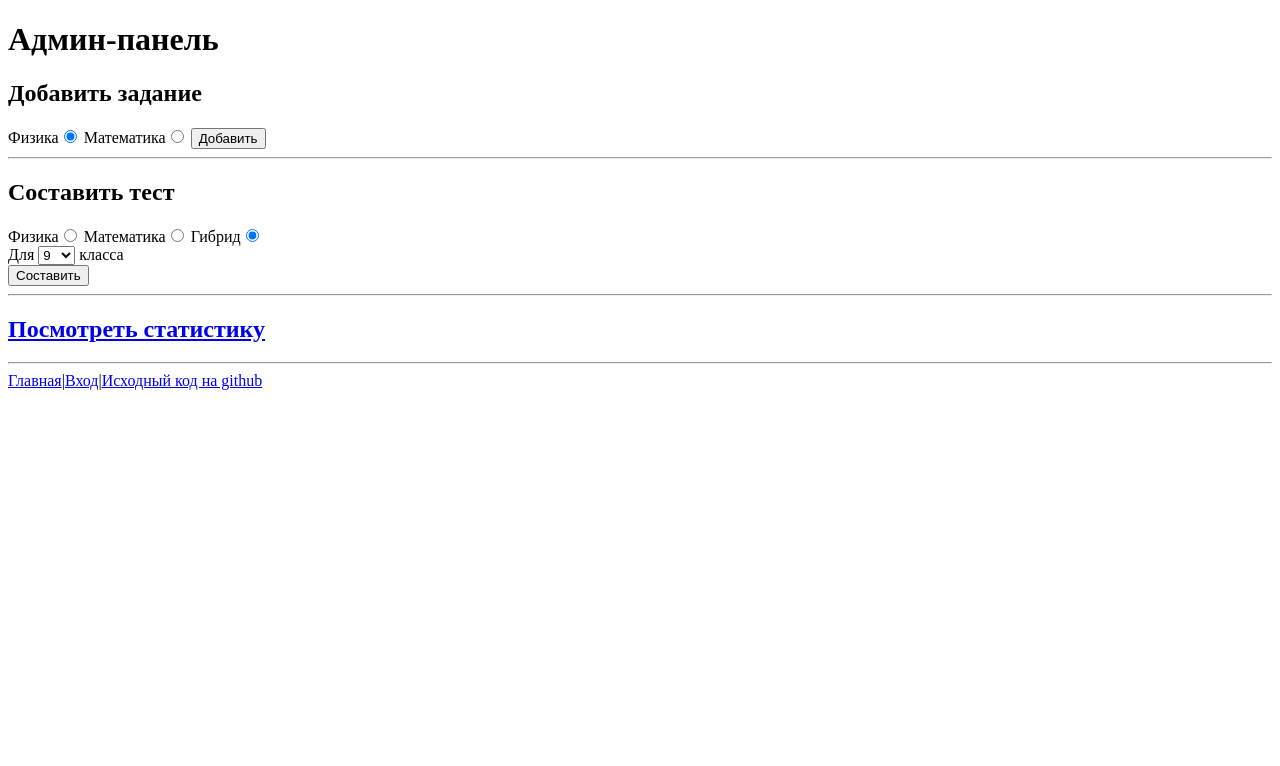
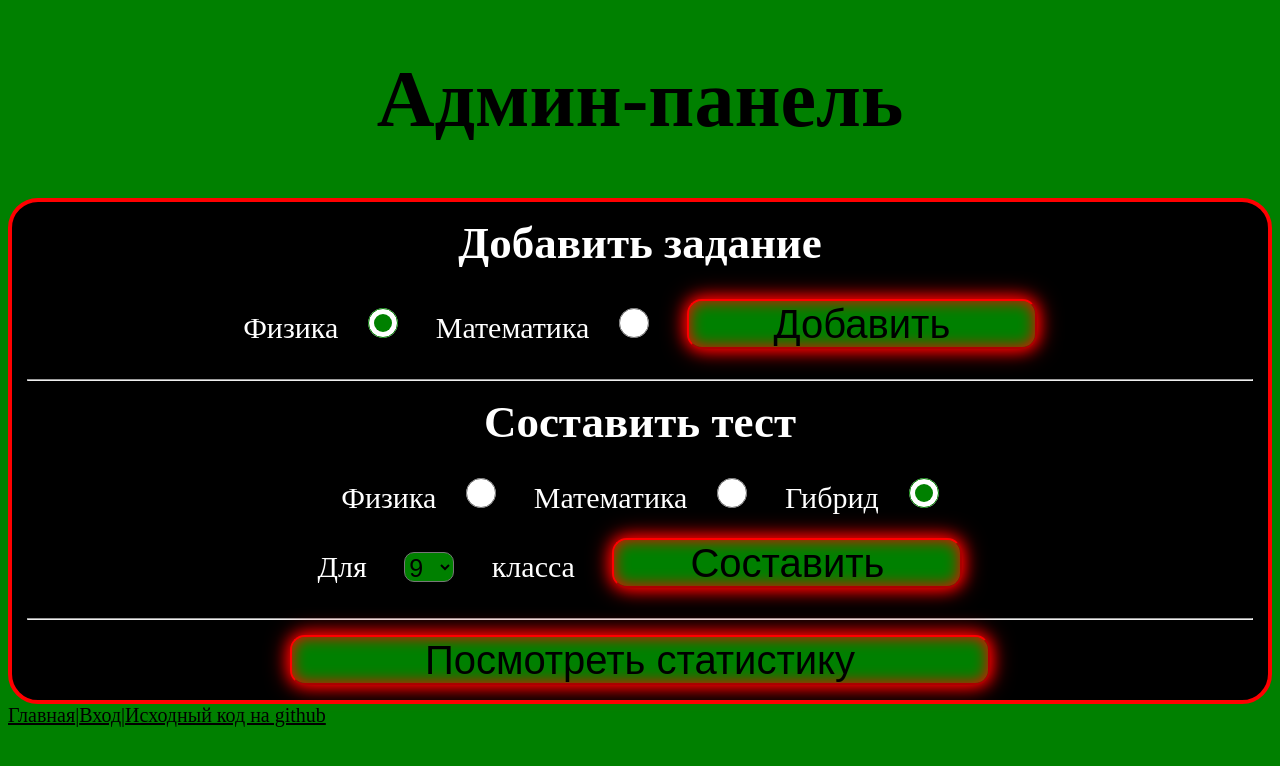
Before and after one commit to Stepan-Kharchenko/flask-for-student, a Flask app: page /admin in a window 1280 px wide. Shown: the top 766 px of the page. Run offline with Flask 3, Linux system fonts and the light colour scheme; parts of the project's set-up code (start-up, migrations or seed data) failed here and were passed over.

Commit message:
feat(style): add css

```diff
--- a/app.py
+++ b/app.py
@@ -17,4 +17,4 @@ scripts.initialize(app)
 
 if __name__ == "__main__":
     print("run")
-    app.run(host="0.0.0.0",debug=True)
+    app.run(host=ip,debug=True)
--- a/models.py
+++ b/models.py
@@ -5,7 +5,11 @@ from sqlalchemy.ext.declarative import declarative_base
 from sqlalchemy.orm import sessionmaker,relationship
 from sqlalchemy.exc import IntegrityError
 
-engine = create_engine("sqlite:///learning.db",echo=False)
+engine = create_engine("sqlite:///learning.db",
+                       pool_size=15,          # Базовое количество удерживаемых подключений (было 5)
+                       max_overflow=25,       # Сколько подключений можно создать сверх pool_size (было 1
+                       pool_timeout=60.0,
+                       echo=True)
 Session = sessionmaker(bind=engine)
 Base = declarative_base()
 
--- a/scripts/admin/test.py
+++ b/scripts/admin/test.py
@@ -26,7 +26,8 @@ def initialize(app:Flask):
                 if i[:2]==val or (val=="st" and i=="root"): yield i
         d = request.form
         print(d)
-        for student in (sort(d,"st") if "root" not in d else ("root")):
+        for student in (sort(d,"st") if "root" not in d else ("root",)):
+            user_id = int(student[2:])
             vars = [i.variant for i in m.Results.select_test([m.Results.user_id==user_id])]
             maxvar = 0 if not vars else max(vars)
             for exersize in sort(d,"ex"):
--- a/scripts/test.py
+++ b/scripts/test.py
@@ -41,6 +41,7 @@ def initialize(app:Flask):
                                                                                    m.User.user_class==user.user_class])[0].id]):
                 print("+"*100)
                 m.Results.add_test(user_id=user.id,exersize_id=i.exersize_id,variant=maxvar+1)
+        else: maxvar = int(var[4:])-1
         ids = {i.id for i in m.Results.select_test([m.Results.variant==maxvar+1,m.Results.user_id==user.id])}
         return render_template("test/test.html",ids=tuple(ids),email=mail,m=m)
 
--- /dev/null
+++ b/static/styles/style.css
@@ -0,0 +1,76 @@
+@keyframes pulse {
+  0% {
+    box-shadow: 0 0 5px #ff0000, 0 0 10px #ff0000, inset 0 0 5px #ff0000;
+    border-color: #ff0000;
+  }
+  100% {
+    box-shadow: 0 0 20px #ff0000, 0 0 30px #ff0000, inset 0 0 20px #ff0000;
+    border-color: #ff0000;
+  }
+}
+
+
+main{
+  background-color: black;
+  color: white;
+  border: red solid 4px;
+  border-radius: 30px;
+  height: auto;
+  width: auto;
+  font-size: 30px;
+  button.large {
+    width: 700px;
+  } button {
+    background-color: green;
+    color: black;
+    width: 350px;
+    height: 50px;
+    font-size: 40px;
+    border-radius: 15px;
+    animation: pulse 1.5s infinite alternate;
+  }
+  input[type="text"],
+  input[type="email"] {
+    background-color: green;
+    color: black;
+    border: red solid 2px;
+    border-radius: 15px;
+    width: 400px;
+    height: 50px;
+    font-size: 40px;
+  } input[type="checkbox"],
+  input[type="radio"] {
+    width: 30px;
+    height: 30px;
+    accent-color: green;
+  }
+  select {
+    width: 50px;
+    height: 30px;
+    color: black;
+    background-color: green;
+    font-size: 25px;
+    border-radius: 10px;
+  } select.large {
+    width: 150px;
+  }
+  table {
+    border: green solid 2px;
+    border-collapse: collapse;
+  } th,td {
+    border: green solid 2px;
+    text-align: center;
+  } th {
+    color: green;
+  }
+  form > * {margin: 15px;}
+  .center {
+    text-align: center;
+  }
+} main > * {margin: 15px;}
+
+footer {
+    color: black;
+    a {color: black;}
+    font-size: 20px;
+}
--- a/templates/admin/panel.html
+++ b/templates/admin/panel.html
@@ -1,18 +1,16 @@
 {% extends "base.html" %}
+{% block title %}Админ панель{% endblock %}
 
-{% block title %}Админ панель{% endblock %}
-{% block header %}
-    <h1>Админ-панель</h1>
-{% endblock %}
+{% block header %}<h1>Админ-панель</h1>{% endblock %}
 {% block main %}
-    <h2>Добавить задание</h2>
-    <form method="post" action="/admin/add_exersize">
+    <form method="post" action="/admin/add_exersize" class="center">
+        <h2>Добавить задание</h2>
         <label>Физика</label><input type="radio" name="subject" value="physic" checked>
         <label>Математика</label><input type="radio" name="subject" value="math">
-        <input type="submit" value="Добавить">
+        <button type="submit" class="button-send">Добавить</button>
     </form><hr>
-    <h2>Составить тест</h2>
-    <form method="post" action="/admin/test">
+    <form method="post" action="/admin/test" class="center">
+        <h2>Составить тест</h2>
         <label>Физика</label><input type="radio" name="subject" value="physic">
         <label>Математика</label><input type="radio" name="subject" value="math">
         <label>Гибрид</label><input type="radio" name="subject" value="gibrid" checked><br>
@@ -20,10 +18,14 @@
             {% for i in (9,10,11,1,2,3,4,5,6) %}
                 <option value="{{ i }}">{{ i }}</option>
             {% endfor %}
-        </select><label> класса</label><br>
-        <input type="submit" value="Составить">
+        </select><label> класса</label>
+        <button type="submit" class="button-send">Составить</button>
     </form><hr>
-    <h2><a href="/admin/statistic">Посмотреть статистику</a></h2><hr>
+    <div class="center">
+        <button onclick="window.location.href='/admin/statistic'" class="large">
+            Посмотреть статистику
+        </button>
+    </div>
 {% endblock %}
 {% block footer %}
     <a href="/">Главная</a>|<a href="/login">Вход</a>|<a href="https://github.com/Stepan-Kharchenko/flask-for-student" target="_blank">Исходный код на github</a>
--- a/templates/admin/statistic.html
+++ b/templates/admin/statistic.html
@@ -5,7 +5,7 @@
 {% block header %}<h1>Статистика</h1>{% endblock %}
 {% block main %}
     <h2>Статистика учеников</h2>
-    <table border="2px">
+    <table>
         <tr>
             <th>Имя Фамилия</th>
             <th>email</th>
@@ -26,7 +26,7 @@
         {% endfor %}
     </table>
     <h2>Статистика заданий</h2>
-    <table border="2px">
+    <table>
         <tr>
             <th>Предмет, тема</th>
             <th>Индекс</th>
--- a/templates/base.html
+++ b/templates/base.html
@@ -3,9 +3,10 @@
     <head>
         <meta charset="UTF-8">
         <title>{% block title %}Название{% endblock %}</title>
+        {% block link %}<link rel="stylesheet" href="{{ url_for('static',filename='styles/style.css') }}">{% endblock %}
     </head>
-    <body>
-        <header>
+    <body style="background-color: green;">
+        <header style="text-align: center; font-size: 40px">
             {% block header %}header{% endblock %}
         </header>
         <main>
--- a/templates/login/login.html
+++ b/templates/login/login.html
@@ -6,7 +6,7 @@
 {% block main %}
     <form method="get" action="/login/validation">
         <label>Введите ваш email: </label><input type="email" name="email">
-        <input type="Submit" value="Войти">
+        <button type="Submit">Войти</button>
     </form>
 {% endblock %}
 {% block footer %}<a href="/">Главная</a>{% endblock %}
```
Also changed, not shown: templates/admin/add_exersize.html (+4 -4 lines), templates/admin/add_test.html (+4 -4 lines), templates/index.html (+9 -4 lines), templates/login/registration_forms.html (+6 -12 lines), templates/start.html (+9 -7 lines), templates/test/test.html (+4 -2 lines).
